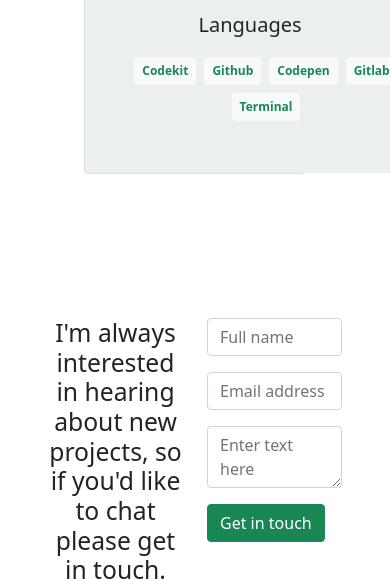
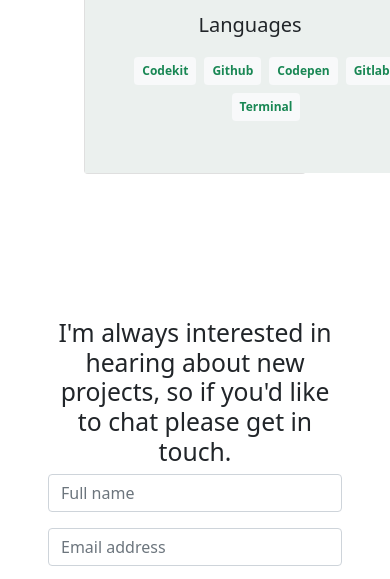
Before and after one commit to ichala/Portfolio-Boostrap, a plain HTML site: page index.html in a window 390 px wide. Shown: the part 5674-6253 px from the top of the page. Drawn offline with nearby package versions, Linux system fonts and the light colour scheme.

Commit message:
add flexes to the contact page

```diff
--- a/index.html
+++ b/index.html
@@ -20,7 +20,7 @@
         <ul class="nav justify-content-center d-none d-lg-flex">
           <li class="nav-item">
             <a class="nav-link active text-dark" aria-current="page" href="#">
-              Portfolio
+              Haji-Ali's Portfolio
             </a>
           </li>
           <li class="nav-item">
@@ -306,7 +306,7 @@
     </section>
 
     <section>
-      <div class="row p-5">
+      <div class="d-sm-flex p-5">
         <div class="col align-self-center">
           <h2 class="text-center">
             I'm always interested in hearing about new projects, so if you'd
@@ -317,7 +317,7 @@
           <form>
             <div class="mb-3">
               <input
-                type="email"
+                type="text"
                 class="form-control"
                 placeholder="Full name"
                 maxlength="30"
```
